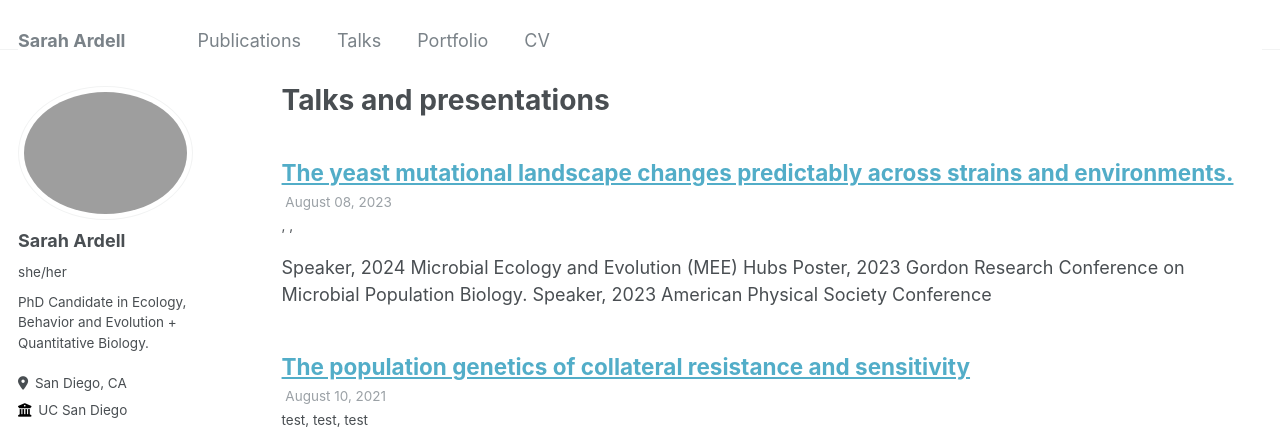
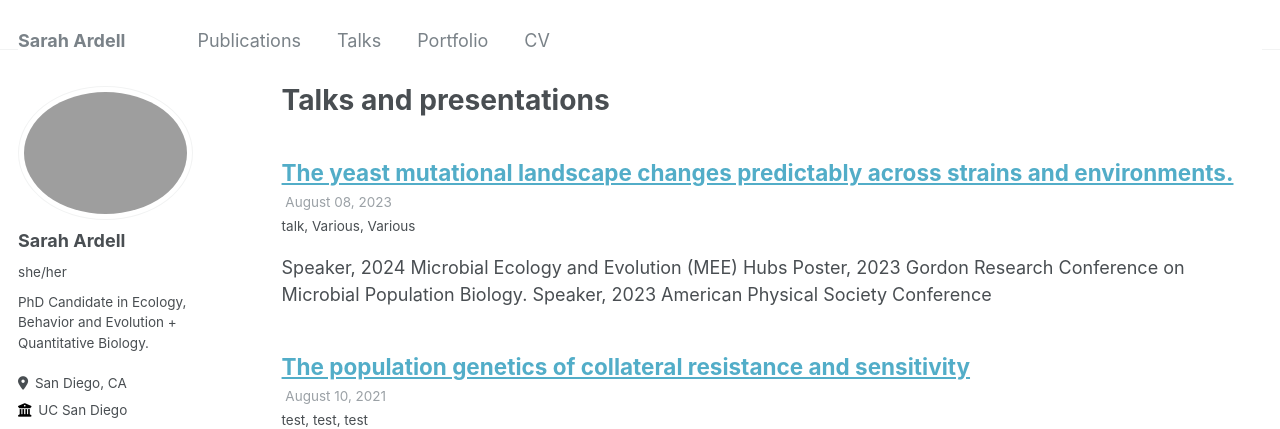
Before and after one commit to ardellsarah/ardellsarah.github.io, a Jekyll site: the page built from _pages/talks.html, in a window 1280 px wide and 960 px high. Shown: the top 429 px of the window. Built offline with Jekyll 4.4.1, drawn with Linux system fonts in a browser that asks for light colours; some web fonts are replaced.

Commit message:
Update 2023-07-11-posterl-1.md

```diff
--- a/_talks/2023-07-11-posterl-1.md
+++ b/_talks/2023-07-11-posterl-1.md
@@ -1,11 +1,11 @@
 ---
 title: "The yeast mutational landscape changes predictably across strains and environments. "
 collection: talks
-type: ""
+type: "talk"
 permalink: /talks/2013-03-01-tutorial-1
-venue: ""
+venue: "Various"
 date: 2023-08-08
-location: ""
+location: "Various"
 ---
 
 Speaker, 2024 Microbial Ecology and Evolution (MEE) Hubs
```
